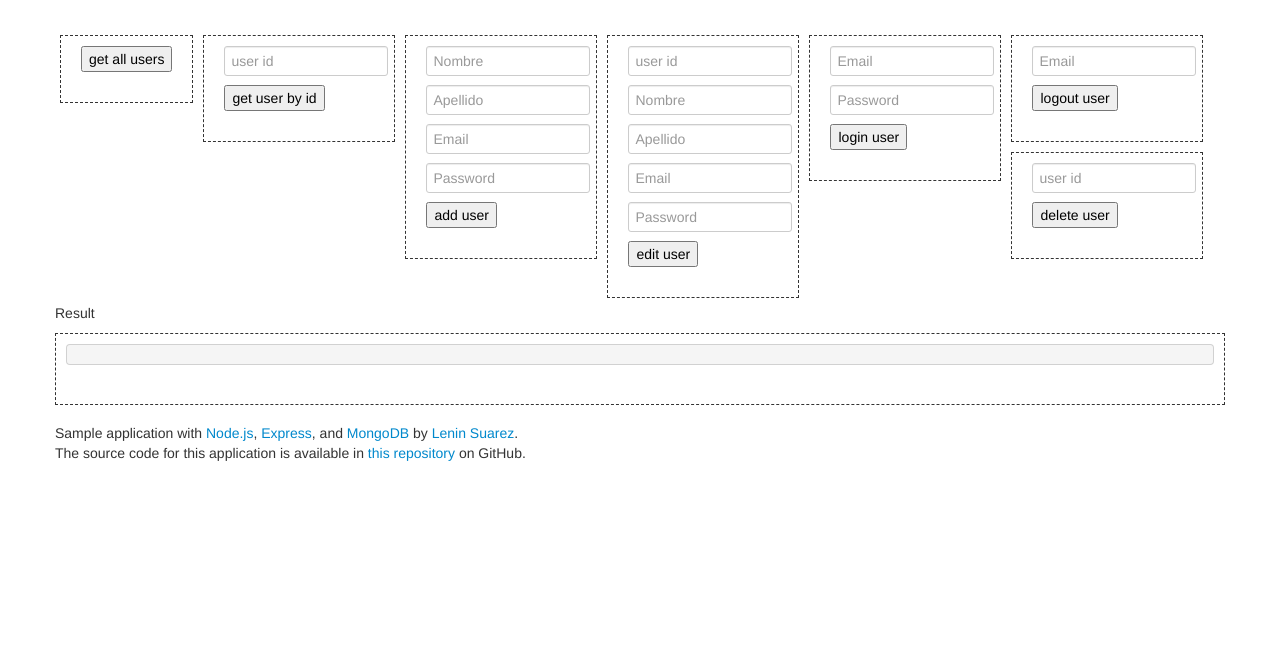
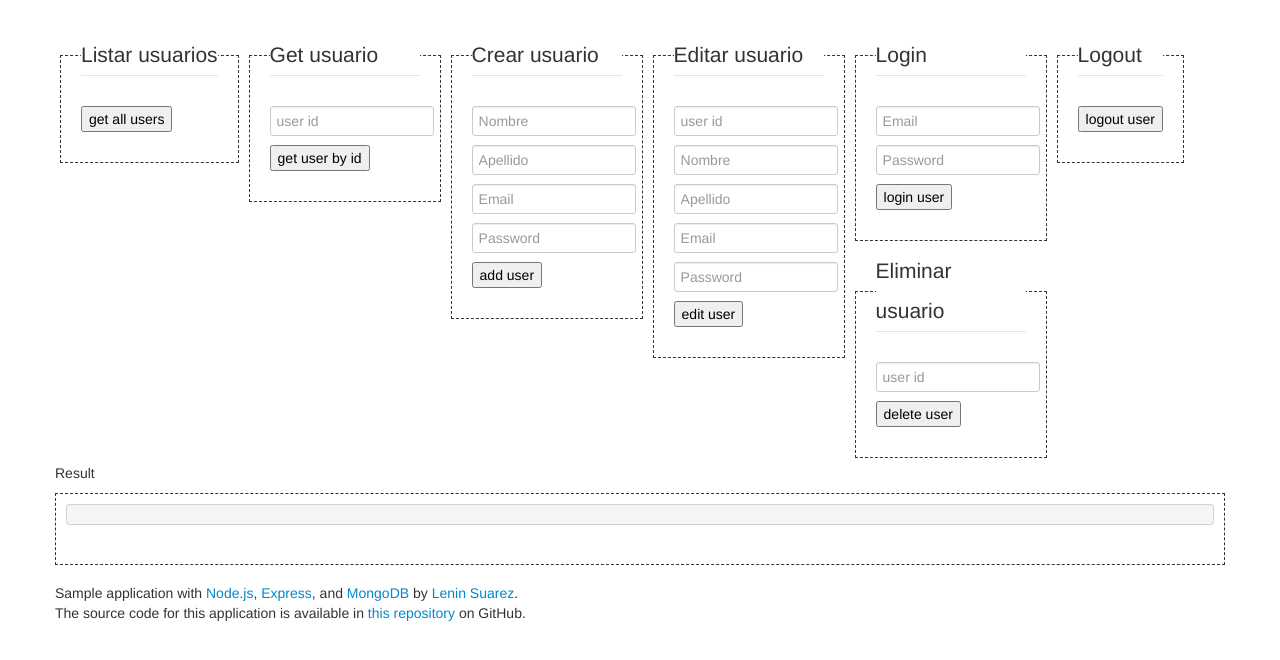
Before and after one commit to leninanduin/rest_api_test, a website: page public/index.html in a window 1280 px wide. Drawn offline with Linux system fonts and the light colour scheme.

Commit message:
form names and readme

```diff
--- a/public/index.html
+++ b/public/index.html
@@ -32,18 +32,21 @@
 
 <div class="buttons container">
     <fieldset>
+        <legend>Listar usuarios</legend>
         <form onsubmit="getUsers();return false;" id="list">
             <input type = "submit" value="get all users" >
         </form>
     </fieldset>
 
     <fieldset>
+        <legend>Get usuario</legend>
         <form onsubmit="getById();return false;" id="get_by_id">
             <input type="text" required name="get_u_id" placeholder="user id">
             <input type = "submit" value="get user by id">
         </form>
     </fieldset>
     <fieldset>
+        <legend>Crear usuario</legend>
         <form onsubmit="addUser();return false;" id="add">
             <input type="text" required name="name" placeholder="Nombre">
             <input type="text" required name="apellido" placeholder="Apellido">
@@ -54,6 +57,7 @@
         </form>
     </fieldset>
     <fieldset>
+        <legend>Editar usuario</legend>
         <form onsubmit="editUser();return false;" id="edit">
             <input type="text" required name="_id" placeholder="user id">
             <input type="text" required name="name" placeholder="Nombre">
@@ -65,6 +69,7 @@
         </form>
     </fieldset>
     <fieldset>
+        <legend>Login</legend>
         <form onsubmit="loginUser();return false;" id="login">
             <input type="email" required name="email" placeholder="Email">
             <input type="text" required name="password" placeholder="Password">
@@ -72,12 +77,14 @@
         </form>
     </fieldset>
     <fieldset>
-        <form onsubmit="logoutUser();return false;" id="logout">
+        <legend>Logout</legend>
+        <form onsubmit="logoutUser();return false;" id="logout"
             <input type="email" required name="logout_email" placeholder="Email">
             <input type = "submit" value="logout user" >
         </form>
     </fieldset>
     <fieldset>
+        <legend>Eliminar usuario</legend>
         <form onsubmit="deleteUser();return false;" id="delete">
             <input type="text" required name="_id" placeholder="user id">
             <input type = "submit" value="delete user" >
```
Also changed, not shown: README.md.
